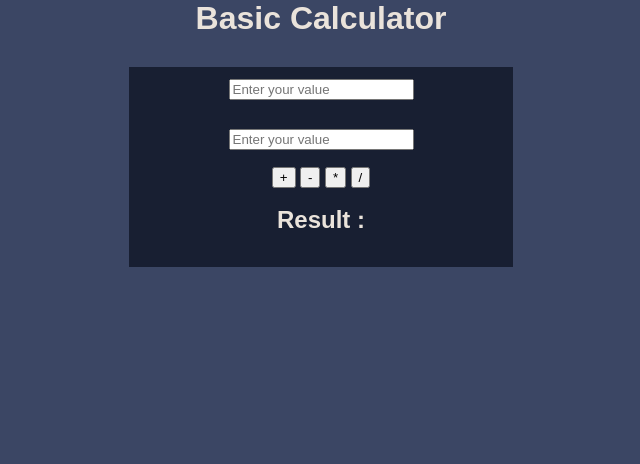
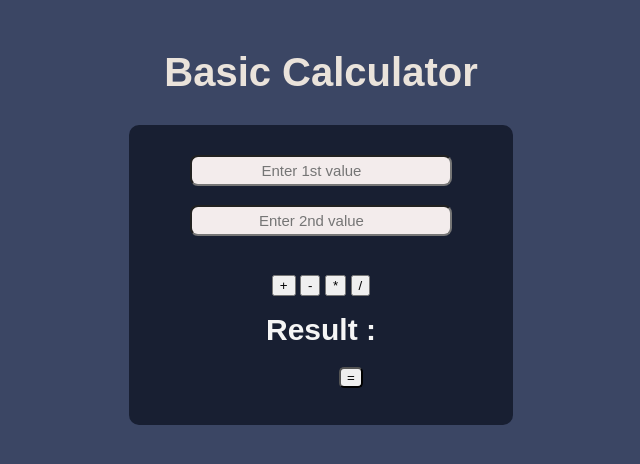
Before and after one commit to nidhigothwal/basic-calculator, a plain HTML site: page index.html in a window 1280 px wide. Shown: the whole page, without its empty margins (319-959 px from the left). Drawn offline with Linux system fonts and the light colour scheme.

Commit message:
look change  web page

```diff
--- a/index.html
+++ b/index.html
@@ -15,21 +15,21 @@
     <div class="center_box">
 <from>
     <div class="input_center">
-    <input type="number" placeholder="Enter your value " class="number1">
+    <input type="number" placeholder="Enter 1st value " class="number1">
     <br/></div>
     <div class="input_center">
-    <input type="number" placeholder="Enter your value " class="number2">
+    <input type="number" placeholder="Enter 2nd value " class="number2">
     </div>
 </from>
-<div class="content">
+<div class="button">
 <button onclick="add()">+</button>
 <button onclick="sub()">-</button>
 <button onclick="multi()">*</button>
 <button onclick="divide()">/</button>
 </div>
 <br/>
-<h2 class="content">Result :<span id="result"></span></h2>
-
+<h2 class="text">Result :</h2>
+<button id="result" onclick="enter()">=</button>
 </div>
     <script src="script.js"></script>
 
--- a/script.js
+++ b/script.js
@@ -3,33 +3,33 @@ console.log('js is working');
 function add() {
     console.log('add function')
 
-    let num1 = parseFloat(document.querySelector('.number1').value)
-    let num2 = parseFloat(document.querySelector('.number2').value)
-    let result = num1 + num2
+    let value1 = parseFloat(document.querySelector('.number1').value)
+    let value2 = parseFloat(document.querySelector('.number2').value)
+    let result = value1 + value2
     document.querySelector('#result') .innerText = result
 }
 
 function sub() {
     console.log('sub function')
 
-    let num1 = parseFloat(document.querySelector('.number1').value)
-    let num2 = parseFloat(document.querySelector('.number2').value)
-    let result = num1 - num2
+    let value1 = parseFloat(document.querySelector('.number1').value)
+    let value2 = parseFloat(document.querySelector('.number2').value)
+    let result = value1 - value2
     document.querySelector('#result') .innerText = result
 }
 function multi() {
     console.log('multi function')
 
-    let num1 = parseFloat(document.querySelector('.number1').value)
-    let num2 = parseFloat(document.querySelector('.number2').value)
-    let result = num1 * num2
+    let value1 = parseFloat(document.querySelector('.number1').value)
+    let value2 = parseFloat(document.querySelector('.number2').value)
+    let result = value1 * value2
     document.querySelector('#result') .innerText = result
 }
 function divide() {
     console.log('divide function')
 
-    let num1 = parseFloat(document.querySelector('.number1').value)
-    let num2 = parseFloat(document.querySelector('.number2').value)
-    let result = num1 / num2
+    let value1 = parseFloat(document.querySelector('.number1').value)
+    let value2 = parseFloat(document.querySelector('.number2').value)
+    let result = value1 / value2
     document.querySelector('#result') .innerText = result
 }
--- a/style.css
+++ b/style.css
@@ -3,26 +3,67 @@
 }
 
 body {
-    color: white;
     background-color: #3b4664;
     font-family: sans-serif;
+}
+
+.number1,
+.number2 {
+    height: 25px;
+    width: 254px;
+    border-radius: 8px;
+    box-shadow: 5px rgb(146, 142, 142) inset;
+    margin-top: 30px;
+    color: rgb(51, 49, 49);
+    background-color: #f3ecec;
+    text-align: center;
+    font-size: 15px;
 }
 
 .content {
     text-align: center;
     color: #eae3db;
+    font-size: 40px;
+    margin-top: 50px;
+
 }
 
 .center_box {
     width: 30%;
-    height: 200px;
+    height: 300px;
     margin: 0 auto;
     margin-top: 30px;
+    border-radius: 10px;
     background-color: #181f32;
 }
-.input_center{
-        width: 100%;
-        text-align: center;
-        height: 50px;
-        font-size: 30px;
+
+.input_center {
+    width: 100%;
+    text-align: center;
+    height: 50px;
+    font-size: 30px;
 }
+
+.button {
+    height: 20px;
+    text-align: center;
+    margin-top: 50px;
+    border-radius: 10px;
+    box-shadow: 5px rgb(146, 142, 142) inset;
+
+
+}
+
+.text {
+    text-align: center;
+    font-size: 30px;
+    color: whitesmoke;
+}
+
+#result {
+    border-radius: 5px;
+    box-shadow: 2px rgb(146, 142, 142) inset;
+    margin-left: 210px;
+    margin-top: 20px;
+
+}
```
